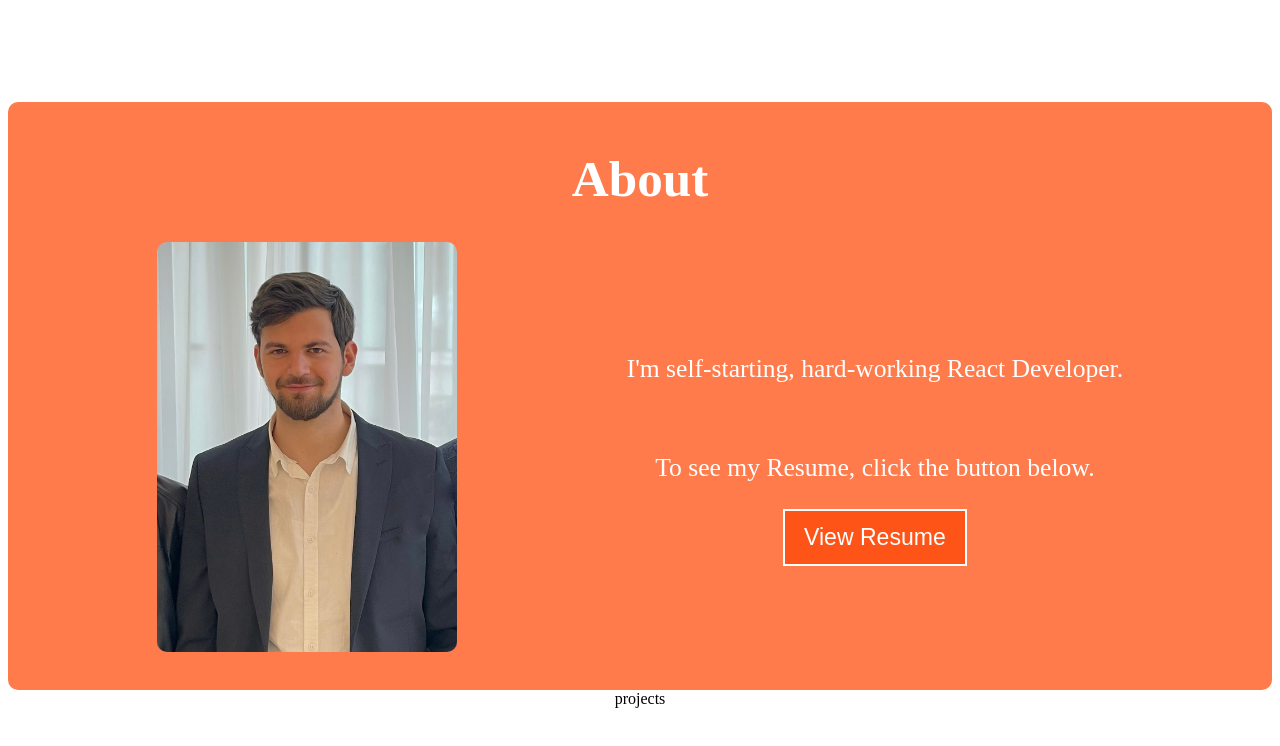
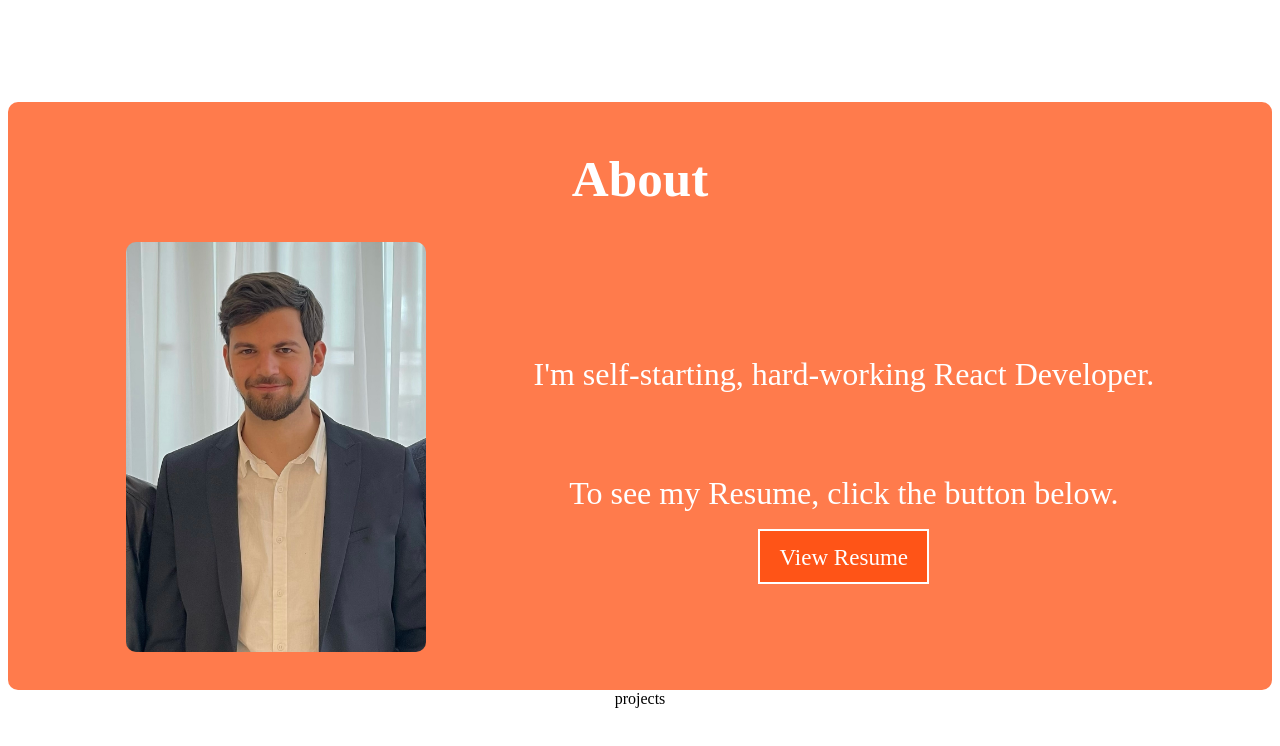
Before and after one commit to GegaLataria/portfolio, a React (Create React App) app: page / in a window 1280 px wide. Shown: the part 706-1452 px from the top of the page. Built offline with nearby package versions, Linux system fonts and the light colour scheme.

Commit message:
added Resume

```diff
--- a/src/home/Home.css
+++ b/src/home/Home.css
@@ -54,7 +54,7 @@
 }
 
 .about-container__input {
-    font-size: 2vw;
+    font-size: 2.5vw;
 }
 
 .about-container__button {
@@ -64,6 +64,7 @@
     cursor: pointer;
     color: #fff;
     padding: 1vw 1.5vw;
+    text-decoration: none;
 }
 
 .about-container__button:hover {
--- a/src/home/Home.js
+++ b/src/home/Home.js
@@ -1,6 +1,7 @@
 import React from "react";
 import { useRef } from "react";
 import profile from "../photos/profile.jpg";
+import Pdf from "../photos/Lataria-Gega.pdf";
 import "./Home.css";
 
 export default function Home() {
@@ -39,7 +40,14 @@ export default function Home() {
             <p className="about-container__input">
               To see my Resume, click the button below.
             </p>
-            <button className="about-container__button">View Resume</button>
+            <a
+              className="about-container__button"
+              href={Pdf}
+              rel="noreferrer"
+              target="_blank"
+            >
+              View Resume
+            </a>
           </div>
         </div>
       </div>
```
Also changed, not shown: 1 other file (tests, documents, lock files or other folders).
